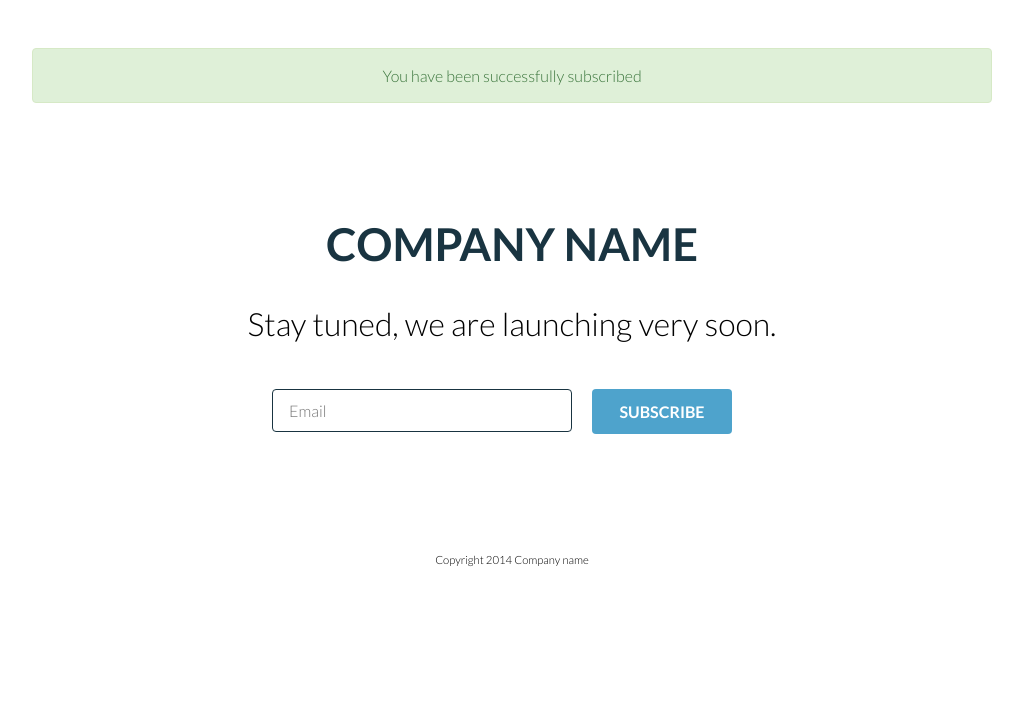
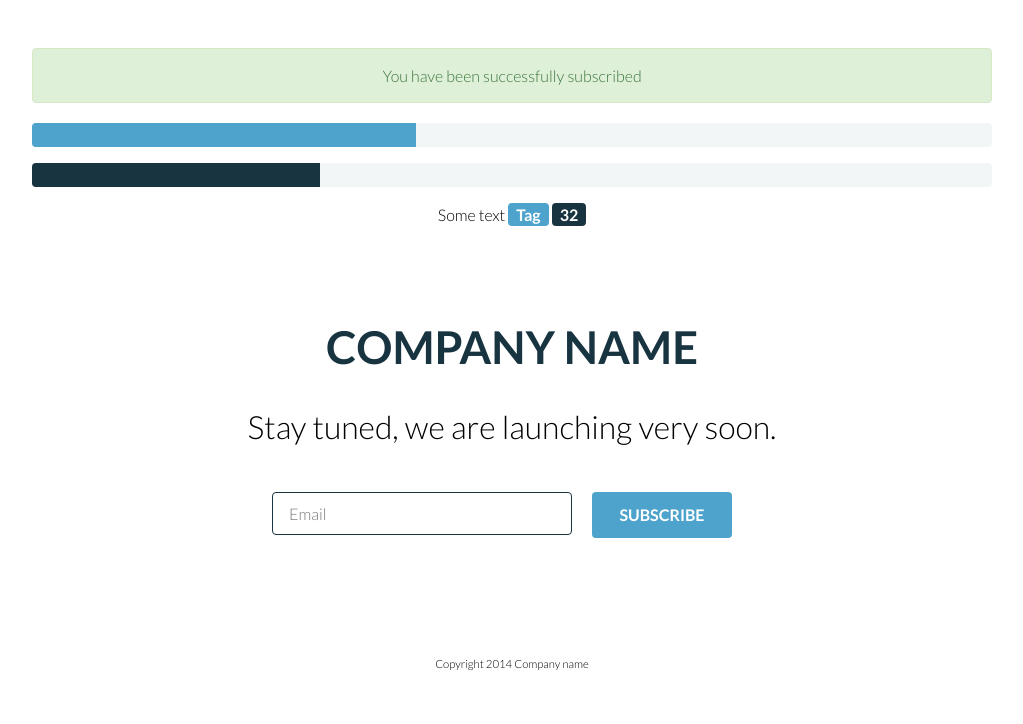
Before and after one commit to apancik/poetry, a plain HTML site: page comingsoon.html in a window 1280 px wide. Shown: the whole page, without its empty margins (128-1151 px from the left). Drawn offline with Linux system fonts and the light colour scheme.

Commit message:
Badges and progress bars WIP

```diff
--- a/comingsoon.html
+++ b/comingsoon.html
@@ -25,6 +25,17 @@
                 <!-- LOGO -->
                 <div class="alert success">
                     You have been successfully subscribed
+                </div>
+                <div class="progress">
+                    <div class="bar" style="width: 40%"></div>
+                </div>
+                <div class="progress">
+                    <div class="dark background bar" style="width: 30%"></div>
+                </div>
+                <div>
+                    Some text
+                    <span class="primary background badge">Tag</span>
+                    <span class="dark background badge">32</span>
                 </div>
             </div>
             <div class="row">
--- a/stylesheets/elements.less
+++ b/stylesheets/elements.less
@@ -154,70 +154,6 @@ xmp {
 
 img, canvas, iframe, video, svg {
     max-width: 100%;
-}
-
-// ===========
-// Backgrounds
-// ===========
-
-.background {
-    &.light {
-        background-color: @color-light;
-        color: @color-black;
-
-        h1, h2, h3, h4 {
-            color: @color-black;
-        }
-    }
-
-    &.white {
-        background-color: @color-white;
-    }
-
-    &.primary {
-        background-color: @color-primary;
-    }
-
-    &.dark {
-        background-color: @color-dark;
-    }
-
-    &.black {
-        background-color: @color-black;
-    }
-
-    &.dark, &.black, &.primary {
-        &,
-        h1,
-        h2,
-        h3,
-        h4,
-        h5,
-        h6 {
-            color: @color-white;
-        }
-
-        input[type="text"],
-        input[type="password"],
-        input[type="email"],
-        input[type="search"],
-        input[type="url"],
-        textarea,
-        select {
-            border-color: @color-white;
-            &:focus {
-                border-color: @color-primary;
-            }
-        }
-    }
-
-    &.image {
-        background-repeat: no-repeat;
-        background-image: @background-image;
-        background-position: center center;
-        background-size: cover;
-        background-attachment: fixed;
-    }
 }
 
 // =======
@@ -427,6 +363,28 @@ ul {
 // Utilities
 // =========
 
+.progress {
+    height: 1.5em;
+    margin-bottom: 1em;
+    overflow: hidden;
+    background-color: @color-light;
+    border-radius: @element-roundness;
+
+    & > .bar {
+        height: 100%;
+        transition: width .6s ease;
+        background-color: @color-primary;
+    }
+}
+
+.badge {
+    display: inline-block;
+    text-align: center;
+    font-weight: bold;
+    padding: 0 0.5em;
+    border-radius: @element-roundness;
+}
+
 .hover {
     &.forward {
         box-shadow: 0 2px 10px 0 rgba(0, 0, 0, 0.16);
@@ -481,3 +439,67 @@ ul {
 .right-aligned {
     text-align:right;
 }
+
+// ===========
+// Backgrounds
+// ===========
+
+.background {
+    &.light {
+        background-color: @color-light;
+        color: @color-black;
+
+        h1, h2, h3, h4 {
+            color: @color-black;
+        }
+    }
+
+    &.white {
+        background-color: @color-white;
+    }
+
+    &.primary {
+        background-color: @color-primary;
+    }
+
+    &.dark {
+        background-color: @color-dark;
+    }
+
+    &.black {
+        background-color: @color-black;
+    }
+
+    &.dark, &.black, &.primary {
+        &,
+        h1,
+        h2,
+        h3,
+        h4,
+        h5,
+        h6 {
+            color: @color-white;
+        }
+
+        input[type="text"],
+        input[type="password"],
+        input[type="email"],
+        input[type="search"],
+        input[type="url"],
+        textarea,
+        select {
+            border-color: @color-white;
+            &:focus {
+                border-color: @color-primary;
+            }
+        }
+    }
+
+    &.image {
+        background-repeat: no-repeat;
+        background-image: @background-image;
+        background-position: center center;
+        background-size: cover;
+        background-attachment: fixed;
+    }
+}
```
Also changed, not shown: stylesheets/poetry.css.
